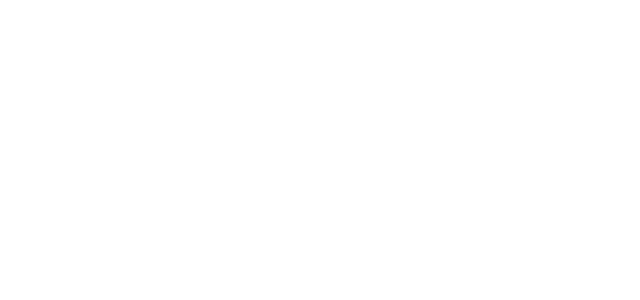
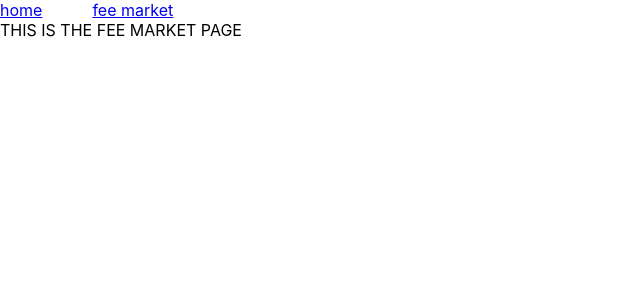
Before and after one commit to alita-moore/ECH-Web, a React (Create React App) app: page /fee-market in a window 1280 px wide. Shown: the top 300 px of the page, without its empty margins (0-640 px from the left). Built offline with nearby package versions, Linux system fonts and the light colour scheme.

Commit message:
make route and links work

```diff
--- a/src/App.tsx
+++ b/src/App.tsx
@@ -8,7 +8,7 @@
 import Navigation from "./navigation";
 
 let store = createStore(reducers);
-let history = createBrowserHistory();
+let history = createBrowserHistory({});
 
 const App = () => {
 	return (
--- a/src/components/NavigationBanner.tsx
+++ b/src/components/NavigationBanner.tsx
@@ -0,0 +1,19 @@
+import React from "react";
+import TextLink from "./TextLink";
+
+const Banner = () => {
+	return (
+		<div style={{ display: "flex" }}>
+			<TextLink route={routes.HOME} text={"home"} />
+			<div style={{ width: 50 }} />
+			<TextLink route={routes.FEE_MARKET} text={"fee market"} />
+		</div>
+	);
+};
+
+export default Banner;
+
+const routes = {
+	HOME: "/",
+	FEE_MARKET: "/fee-market",
+};
--- /dev/null
+++ b/src/components/TextLink.tsx
@@ -0,0 +1,15 @@
+import React from "react";
+import { Link } from "react-router-dom";
+
+type TextProps = {
+	route: string;
+	text: string;
+};
+
+const TextLink = ({ route, text }: TextProps) => (
+	<Link to={route}>
+		<span>{text}</span>
+	</Link>
+);
+
+export default TextLink;
--- a/src/navigation/index.tsx
+++ b/src/navigation/index.tsx
@@ -1,28 +1,29 @@
 import { createBrowserHistory, History } from "history";
 import React from "react";
-import { Router, Route } from "react-router-dom";
+import { BrowserRouter, Route, Switch } from "react-router-dom";
+import NavigationBanner from "../components/NavigationBanner";
+
+import Home from "../screens/Home";
+import FeeMarket from "../screens/FeeMarket";
 
 type Props = {
-	history: History | null;
+	history: History | undefined;
 };
 
-const TestComponent = () => {
+const Navigation = ({ history }: Props) => {
 	return (
 		<div>
-			<span>THIS IS A TEST YO</span>
+			<BrowserRouter>
+				<div>
+					<NavigationBanner />
+					<Switch>
+						<Route path="/fee-market" component={FeeMarket} exact />
+						<Route path="/" component={Home} />
+					</Switch>
+				</div>
+			</BrowserRouter>
 		</div>
 	);
 };
 
-const Navigation = ({ history }: Props) => {
-	const search = window.location.search;
-	const params = new URLSearchParams(search);
-	return (
-		<Router history={history || createBrowserHistory({})}>
-			<Route exact path="/" component={TestComponent} />
-			<Route exact path="/test" component={TestComponent} />
-		</Router>
-	);
-};
-
 export default Navigation;
--- /dev/null
+++ b/src/screens/FeeMarket.tsx
@@ -0,0 +1,11 @@
+import React from "react";
+
+const FeeMarket = () => {
+	return (
+		<div>
+			<span>THIS IS THE FEE MARKET PAGE</span>
+		</div>
+	);
+};
+
+export default FeeMarket;
--- /dev/null
+++ b/src/screens/Home.tsx
@@ -0,0 +1,11 @@
+import React from "react";
+
+const Home = () => {
+	return (
+		<div>
+			<span>THIS IS THE HOME PAGE</span>
+		</div>
+	);
+};
+
+export default Home;
```
Also changed, not shown: 1 other file (tests, documents, lock files or other folders).
